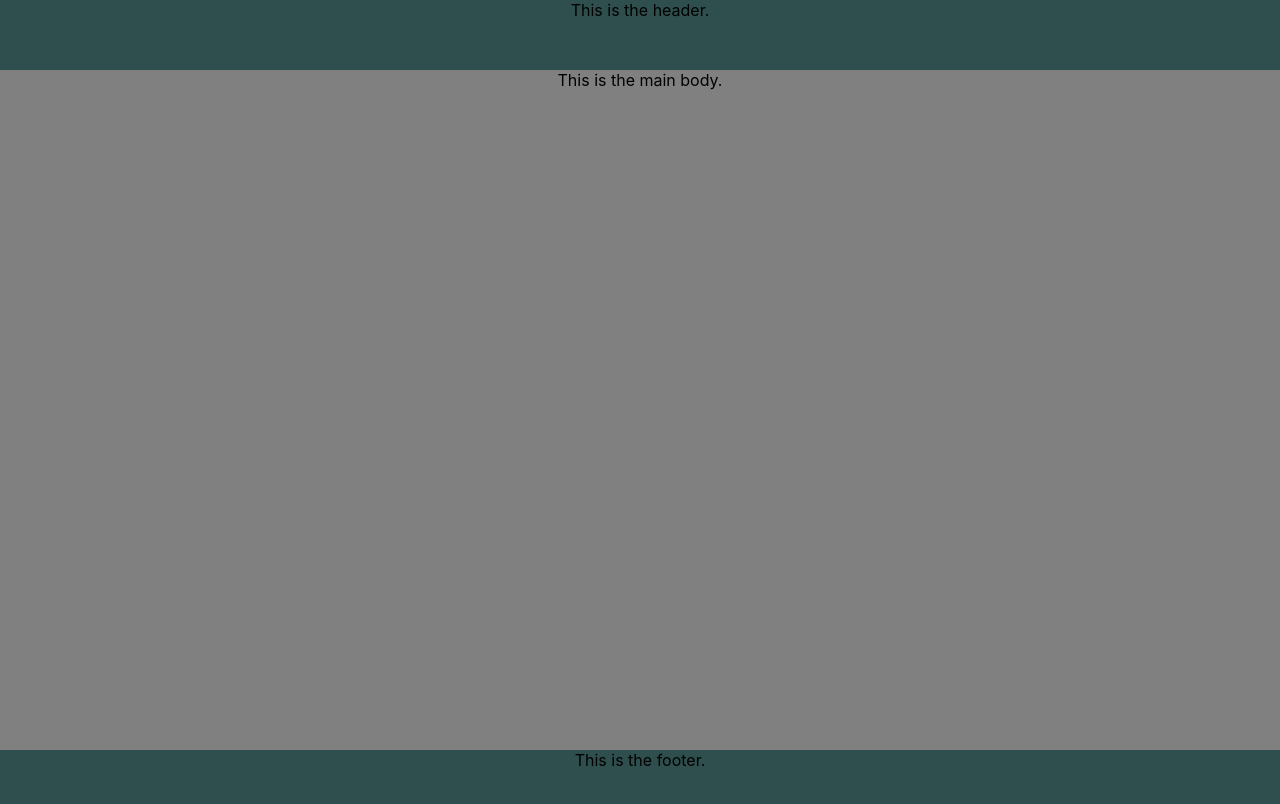
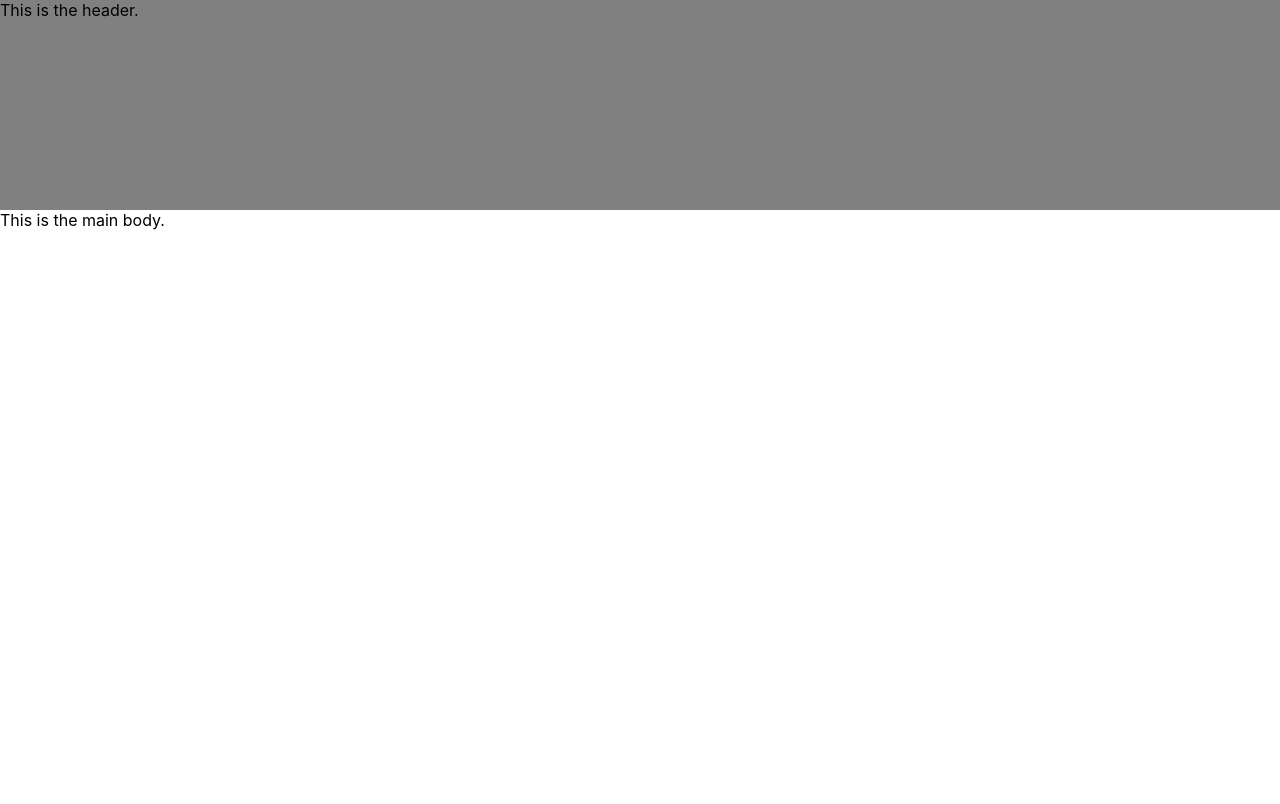
Before and after one commit to ninicdennis/react-shopping-testing, a React (Create React App) app in the folder first-spa/: page / in a window 1280 px wide. Shown: the top 804 px of the page. Built offline with nearby package versions, Linux system fonts and the light colour scheme.

Commit message:
added shop page and finished layout of homepage.

```diff
--- a/first-spa/src/App.js
+++ b/first-spa/src/App.js
@@ -1,4 +1,5 @@
 import React, { Component } from 'react';
+import ShopPage from './shopPage'
 import './App.css';
 import NormalHeader from './header/index.js'
 import MainMain from './main/index.js'
@@ -7,13 +8,15 @@ import NormalFooter from './footer/index.js'
 class App extends Component {
   render() {
     return (
-      <div className ='centerMe'>
-      <NormalHeader />
-      <MainMain />
-      <NormalFooter />
-      </div>
+      <ShopPage></ShopPage>
     );
   }
 }
 
 export default App;
+
+//<div className ='centerMe'>
+//<NormalHeader />
+//<MainMain />
+//<NormalFooter />
+//</div>
--- a/first-spa/src/footer/styles.css
+++ b/first-spa/src/footer/styles.css
@@ -2,5 +2,5 @@
     display: grid;
     grid-template-rows: 70px;
     grid-template-columns: auto;
-    background-color:darkslategray;
+    background-color: #474747;
 }
--- a/first-spa/src/header/index.js
+++ b/first-spa/src/header/index.js
@@ -5,7 +5,9 @@ class Header extends Component {
   render() {
     return (
         <header className = "headerBackground">
-            This is the header.
+            <div className = "leftSide">
+            this is the header.
+            </div>
         </header>
     );
   }
--- a/first-spa/src/header/styles.css
+++ b/first-spa/src/header/styles.css
@@ -2,5 +2,12 @@
     display: grid;
     grid-template-rows: 70px;
     grid-template-columns: auto;
-    background-color: darkslategray;
+    background-color: #474747;
 }
+
+.leftSide{
+    display: flex;
+    flex-direction: column;
+    align-items: center;
+
+}
--- a/first-spa/src/main/index.js
+++ b/first-spa/src/main/index.js
@@ -5,7 +5,12 @@ class Main extends Component {
     render() {
         return (
             <body className = 'mainBackground'>
-                This is the main body.
+            <div className ="leftBar" id='centerLine'>
+            Lorem ipsum dolor sit amet, consectetur adipiscing elit. Integer lobortis turpis in hendrerit ornare. Nam viverra quam quis scelerisque consectetur. Donec et dui at libero eleifend auctor. Aliquam vestibulum ex sed velit rutrum, ut convallis nunc volutpat. Phasellus a euismod augue. Etiam cursus metus sed est gravida, in pharetra neque viverra. Phasellus sed faucibus leo. Sed dictum ligula eros, eget fermentum leo tempor mattis. Sed ac magna quis odio bibendum pretium.
+            </div>
+            <div className = "rightBar" id='centerLine'>
+            Login
+            </div>
             </body>
         );
     }
--- a/first-spa/src/main/styles.css
+++ b/first-spa/src/main/styles.css
@@ -1,8 +1,28 @@
 .mainBackground {
     display: grid;
-    grid-template-rows: auto;
-    grid-template-columns: auto;
-    background-color: grey;
+    grid-template-columns: auto 700px auto 700px auto;
+    grid-template-rows: 100px auto 100px;
+    background-color: darkgray;
     width:100%;
     height:100%;
 }
+
+.leftBar {
+    grid-column-start: 2;
+    grid-row-start: 2;
+    background-color: #515151;
+    position: sticky;
+
+}
+
+.rightBar {
+    grid-column-start: 4;
+    grid-row-start: 2;
+    background-color: #515151;
+}
+
+#centerLine {
+    display: flex;
+    justify-content: center;
+    align-items: center;
+}
--- /dev/null
+++ b/first-spa/src/shopPage/index.js
@@ -0,0 +1,15 @@
+import React, { Component } from 'react';
+import './styles.css'
+
+class shopPage extends Component {
+  render() {
+    return (
+        <body className ='shopFlex'>
+            <div className = 'shopHeader'> This is the header.</div>
+            <div className ='shopMain'> This is the main body.</div>
+        </body>
+    );
+  }
+}
+
+export default shopPage;
--- /dev/null
+++ b/first-spa/src/shopPage/styles.css
@@ -0,0 +1,15 @@
+.shopFlex{
+    min-height: 100vh;
+    display: flex;
+    flex-direction: column;
+
+}
+
+.shopHeader{
+    background-color: gray;
+    flex-grow: 1;
+}
+
+.shopMain{
+    flex-grow: 3;
+}
```
